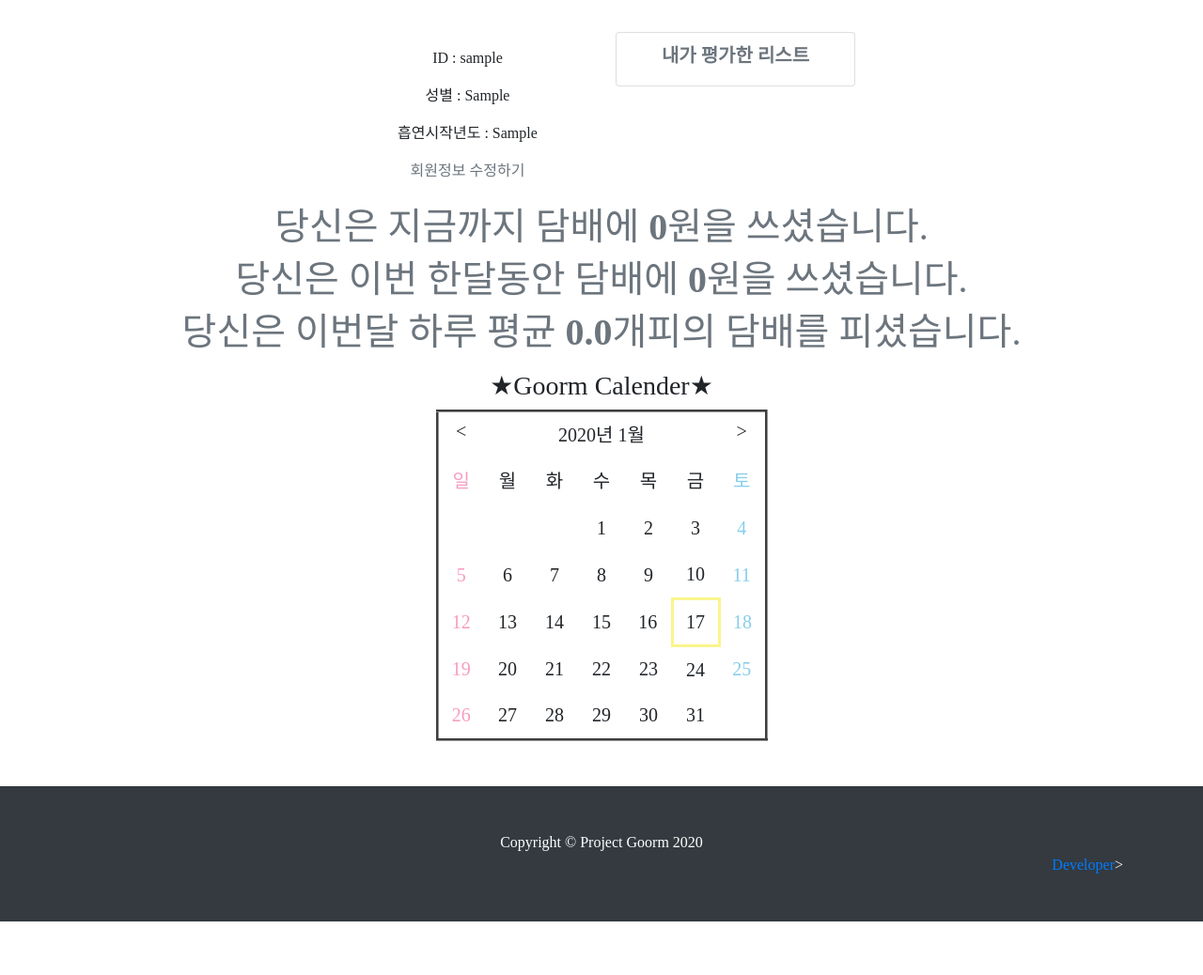
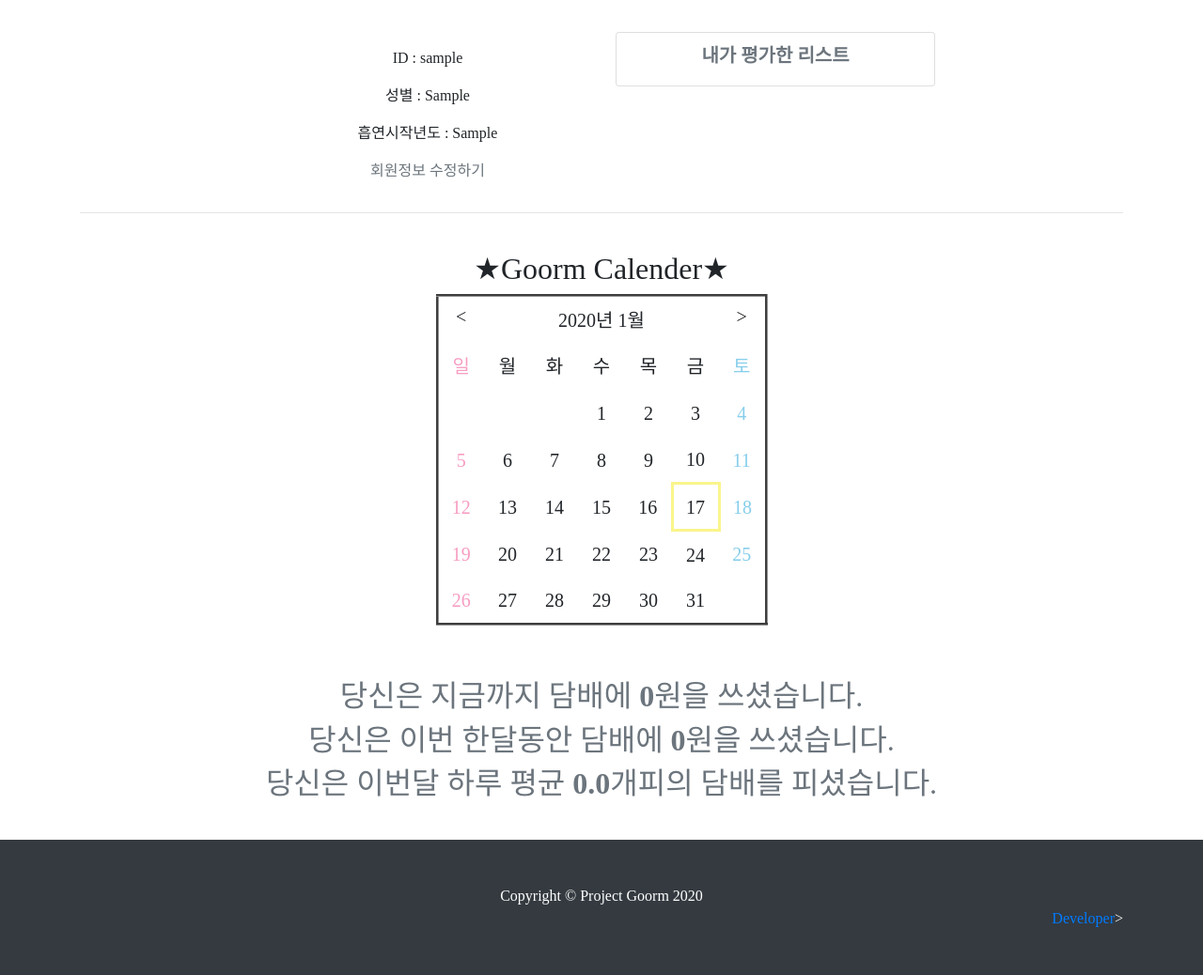
Before and after one commit to labiss96/django-goorm, a Django app: a page that uses accounts/templates/accounts/mypage.html in a window 1280 px wide. Shown: the part 70-1108 px from the top of the page at 94% size. Before the commit the page ends 1051 px from the top, so only its background shows below. Run offline with Django 3.2, Linux system fonts and the light colour scheme; a user stored in the database is signed in; tables that the repository leaves empty hold one stand-in row (values such as "Sample post"); data that the repository does not hold is empty; some libraries are stand-ins or nearby versions; some web fonts are replaced.

Commit message:
mypage 구조 수정

```diff
--- a/accounts/templates/accounts/mypage.html
+++ b/accounts/templates/accounts/mypage.html
@@ -1,6 +1,5 @@
 {% extends 'base.html' %}
 {% block content %}
-
 
 <!-- 달력스크립트 -->
 <style type="text/css">
@@ -133,14 +132,16 @@
 
 </script>
 
+<div class="container">
+
 
 
 <!-- 로우 하나에 마이페이지랑 달력이랑 묵음 -->
 <div class="row">
-    <div class="col-lg-3">
+    <div class="col-lg-2">
 
     </div>
-    <div class="col-lg-3" style="text-align: center;">
+    <div class="col-lg-4" style="text-align: center;">
         <p><img style="width: 13.5rem; border-radius: 25%;" src="{{ mypage_info.profile_img.url }}"></p>
         <p>ID : {{ mypage_info.username }}</p>
         <p>성별 : {{mypage_info.sex }}</p>
@@ -150,7 +151,7 @@
         </p>
     </div>
 
-    <div class="col-lg-3">
+    <div class="col-lg-4">
         <br>
         <!-- <div class="card">
             내가 평가한 담배 리스트 :
@@ -180,20 +181,12 @@
 
 </div>
 
-<div class="p-2 text-muted" style="text-align: center;">
-    <h1> 당신은 지금까지 담배에 <strong>{{money}}</strong>원을 쓰셨습니다. </h1>
-    <h1> 당신은 이번 한달동안 담배에 <strong>{{month_buy}}</strong>원을 쓰셨습니다. </h1>
-    <h1> 당신은 이번달 하루 평균 <strong>{{average}}</strong>개피의 담배를 피셨습니다. </h1>
-</div>
-
-
-
-
-
+<hr>
+<br>
 
 <!-- 달력시작 -->
 
-<h3 align="center">★Goorm Calender★</h3>
+<h2 align="center">★Goorm Calender★</h2>
 <table id="calendar" border="3" align="center" style="border-color:#929292; ">
     <tr>
         <!-- label은 마우스로 클릭을 편하게 해줌 -->
@@ -221,6 +214,14 @@
 <br><br>
 <!-- 달력 끝 -->
 
+<div class="p-2 text-muted" style="text-align: center;">
+    <h2> 당신은 지금까지 담배에 <strong>{{money}}</strong>원을 쓰셨습니다. </h2>
+    <h2> 당신은 이번 한달동안 담배에 <strong>{{month_buy}}</strong>원을 쓰셨습니다. </h2>
+    <h2> 당신은 이번달 하루 평균 <strong>{{average}}</strong>개피의 담배를 피셨습니다. </h2>
+</div>
+<br>
+
+</div>
 
 <script language="javascript" type="text/javascript">
     buildCalendar();//
```
